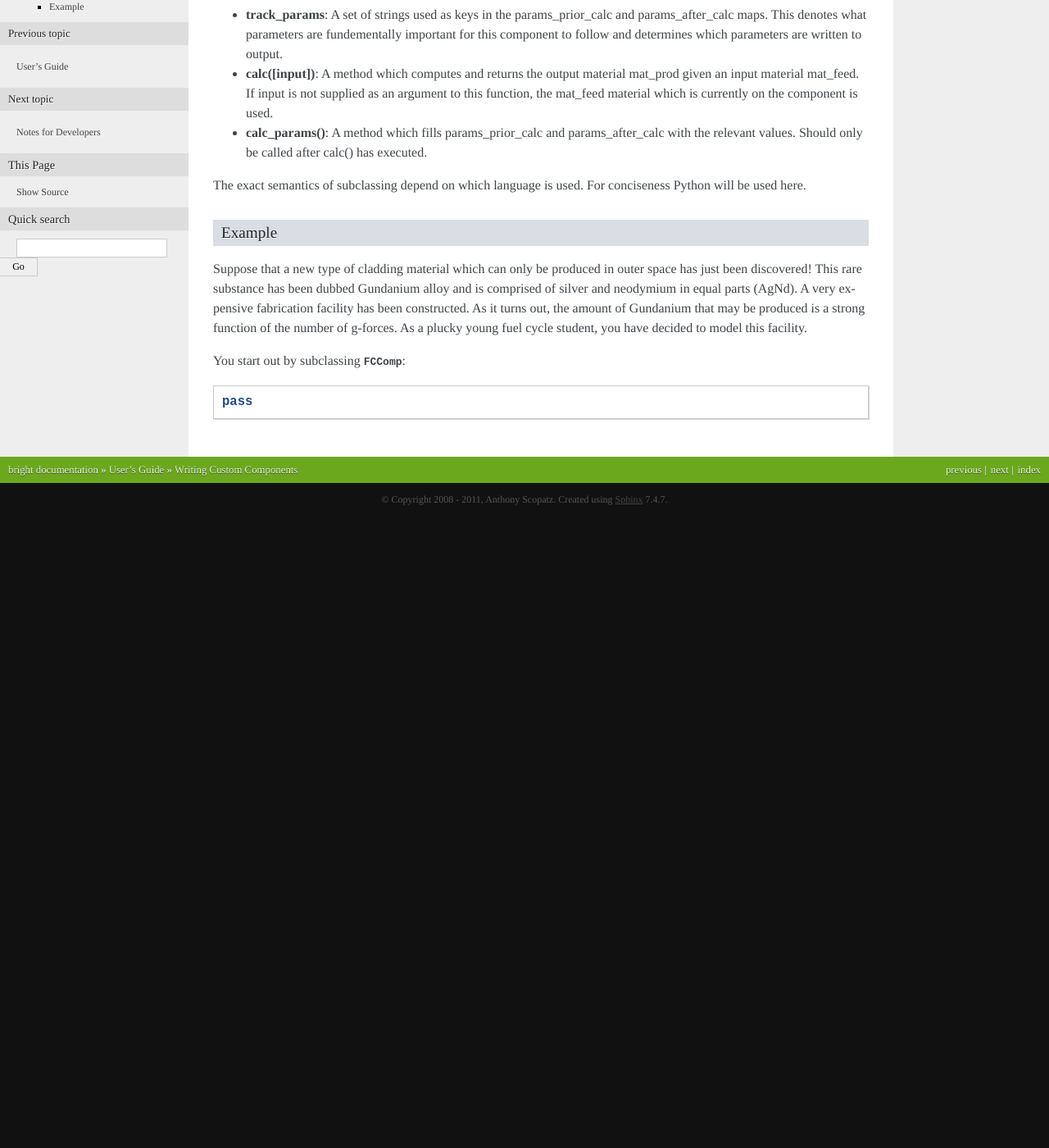
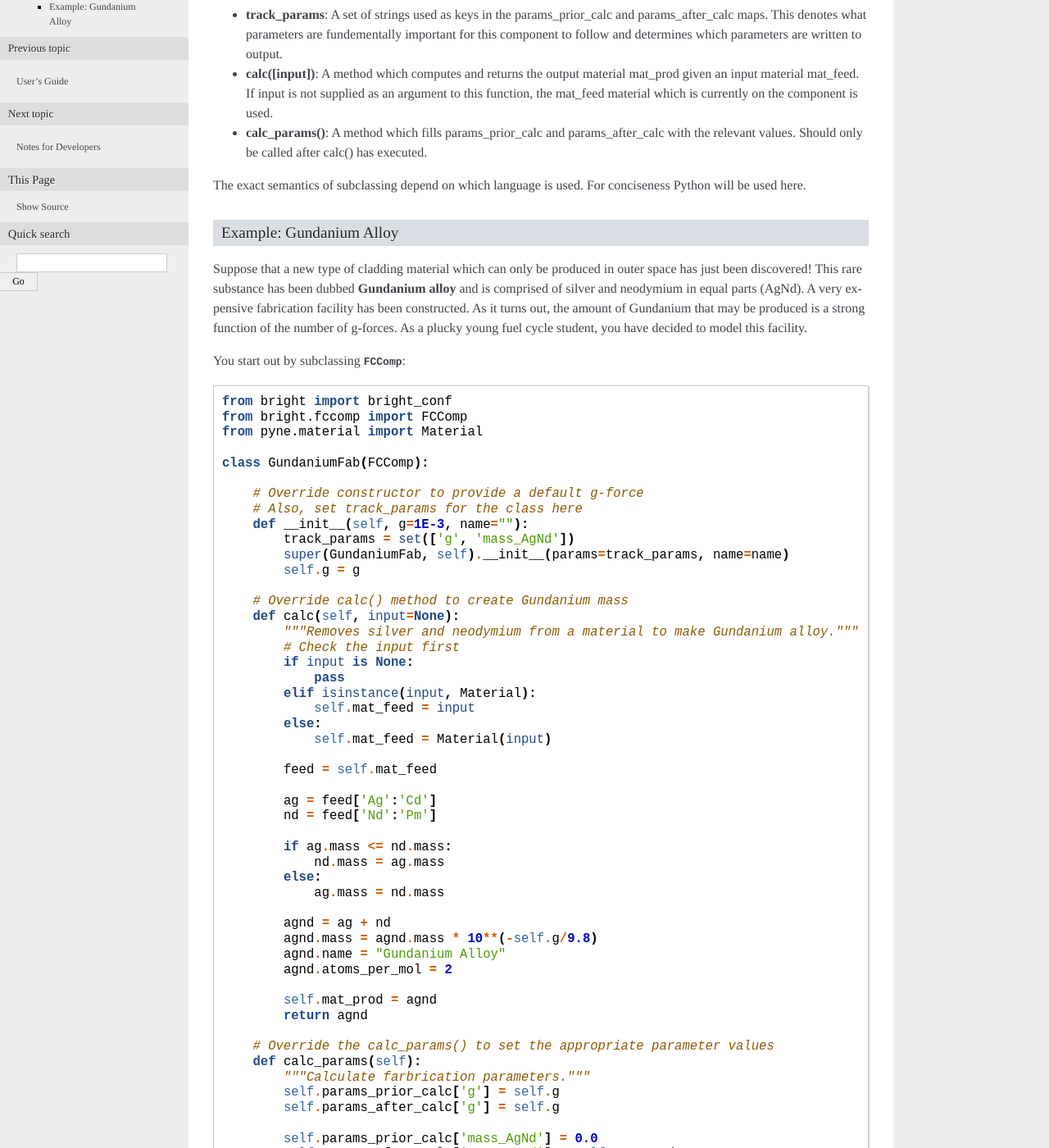
Before and after one commit to bright-dev/bright, a Sphinx documentation site: the page built from doc/source/usersguide/custom.rst, in a window 1280 px wide and 1400 px high, scrolled down 356 px. Shown: the whole window at 82% size. Built offline with Sphinx 7.4.7, drawn with Linux system fonts in a browser that asks for light colours; formulas are drawn with MathJax 3; the version number could not be read and is left out; before the commit the page ends 986 px from its top, so only the background shows below that; some of the changed text lies outside the part shown.

Commit message:
Updated custom component and added example.

```diff
--- a/doc/source/usersguide/custom.rst
+++ b/doc/source/usersguide/custom.rst
@@ -28,15 +28,81 @@ the child class should override the following attributes and methods:
 The exact semantics of subclassing depend on which language is used.  For conciseness Python will be
 used here.
 
--------
-Example
--------
+------------------------
+Example: Gundanium Alloy
+------------------------
 Suppose that a new type of cladding material which can only be produced in outer space has just
-been discovered!  This rare substance has been dubbed Gundanium alloy and is comprised of silver
+been discovered!  This rare substance has been dubbed **Gundanium alloy** and is comprised of silver
 and neodymium in equal parts (AgNd).  A very expensive fabrication facility has been constructed.
 As it turns out, the amount of Gundanium that may be produced is a strong function of the number
 of g-forces.  As a plucky young fuel cycle student, you have decided to model this facility.
 
 You start out by subclassing :class:`FCComp <bright.fccomp.FCComp>`::
 
-    pass
+    from bright import bright_conf
+    from bright.fccomp import FCComp
+    from pyne.material import Material
+
+    class GundaniumFab(FCComp):
+
+        # Override constructor to provide a default g-force
+        # Also, set track_params for the class here
+        def __init__(self, g=1E-3, name=""):
+            track_params = set(['g', 'mass_AgNd'])
+            super(GundaniumFab, self).__init__(params=track_params, name=name)
+            self.g = g
+
+        # Override calc() method to create Gundanium mass
+        def calc(self, input=None):
+            """Removes silver and neodymium from a material to make Gundanium alloy."""
+            # Check the input first
+            if input is None:
+                pass
+            elif isinstance(input, Material):
+                self.mat_feed = input
+            else:
+                self.mat_feed = Material(input)
+
+            feed = self.mat_feed
+
+            ag = feed['Ag':'Cd']
+            nd = feed['Nd':'Pm']
+
+            if ag.mass <= nd.mass:
+                nd.mass = ag.mass
+            else:
+                ag.mass = nd.mass
+
+            agnd = ag + nd
+            agnd.mass = agnd.mass * 10**(-self.g/9.8)
+            agnd.name = "Gundanium Alloy"
+            agnd.atoms_per_mol = 2
+
+            self.mat_prod = agnd
+            return agnd
+
+        # Override the calc_params() to set the appropriate parameter values
+        def calc_params(self):
+            """Calculate farbrication parameters."""
+            self.params_prior_calc['g'] = self.g
+            self.params_after_calc['g'] = self.g
+
+            self.params_prior_calc['mass_AgNd'] = 0.0
+            self.params_after_calc['mass_AgNd'] = self.mat_prod.mass
+
+
+    if __name__ == '__main__':
+        # Init the nuclides
+        bright_conf.track_nucs = set(['Ag107', 'B10', 'ND144'])
+
+        # Create an instance of the sub-class and some material
+        gf = GundaniumFab(0.98, "Shangri-La")
+        mat = Material({'Ag107': 10.0, 'B10': 42.0, 'ND144': 65.0})
+
+        # Calculate the product produced
+        prod = gf.calc(mat)
+        print prod
+
+        # Set the parameters and display output
+        gf.calc_params()
+        gf.write()
```
Also changed, not shown: 3 other files.
